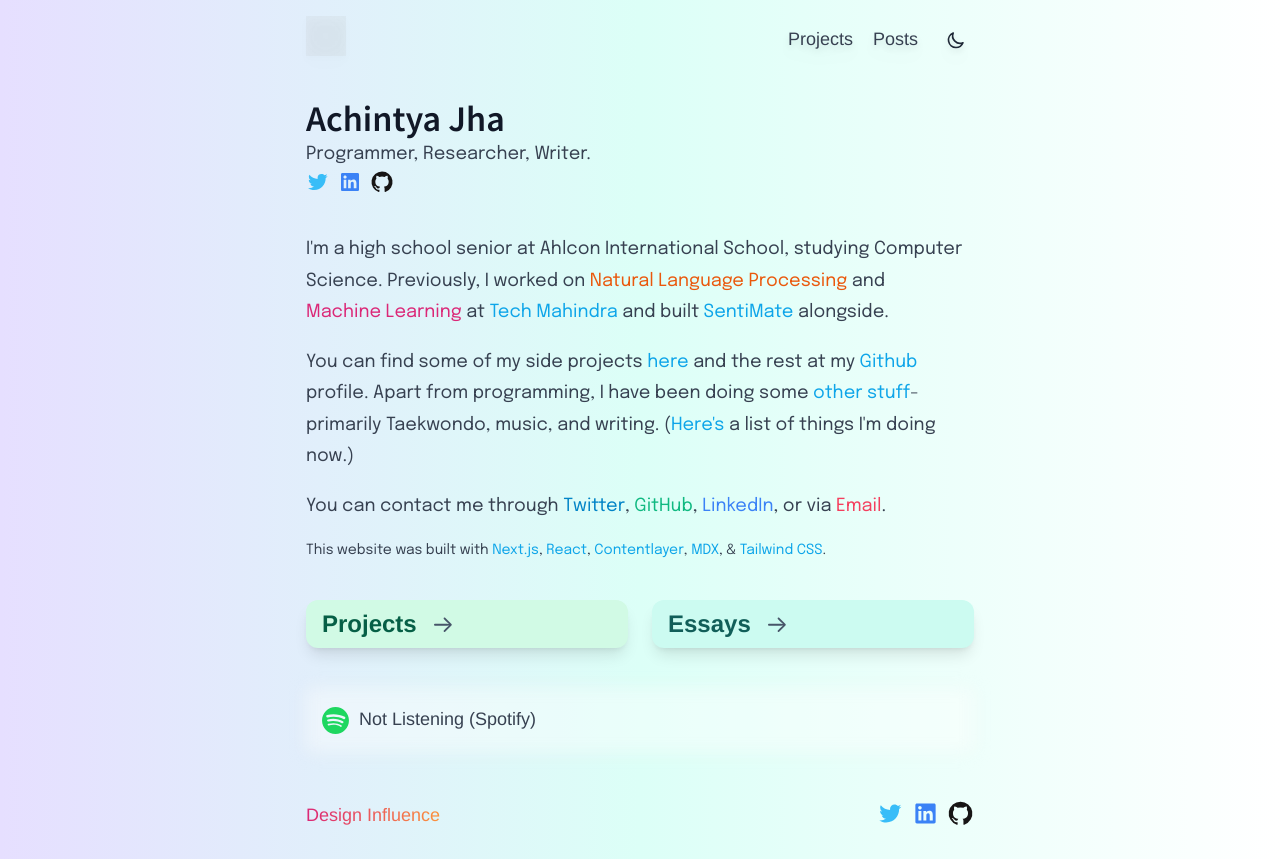
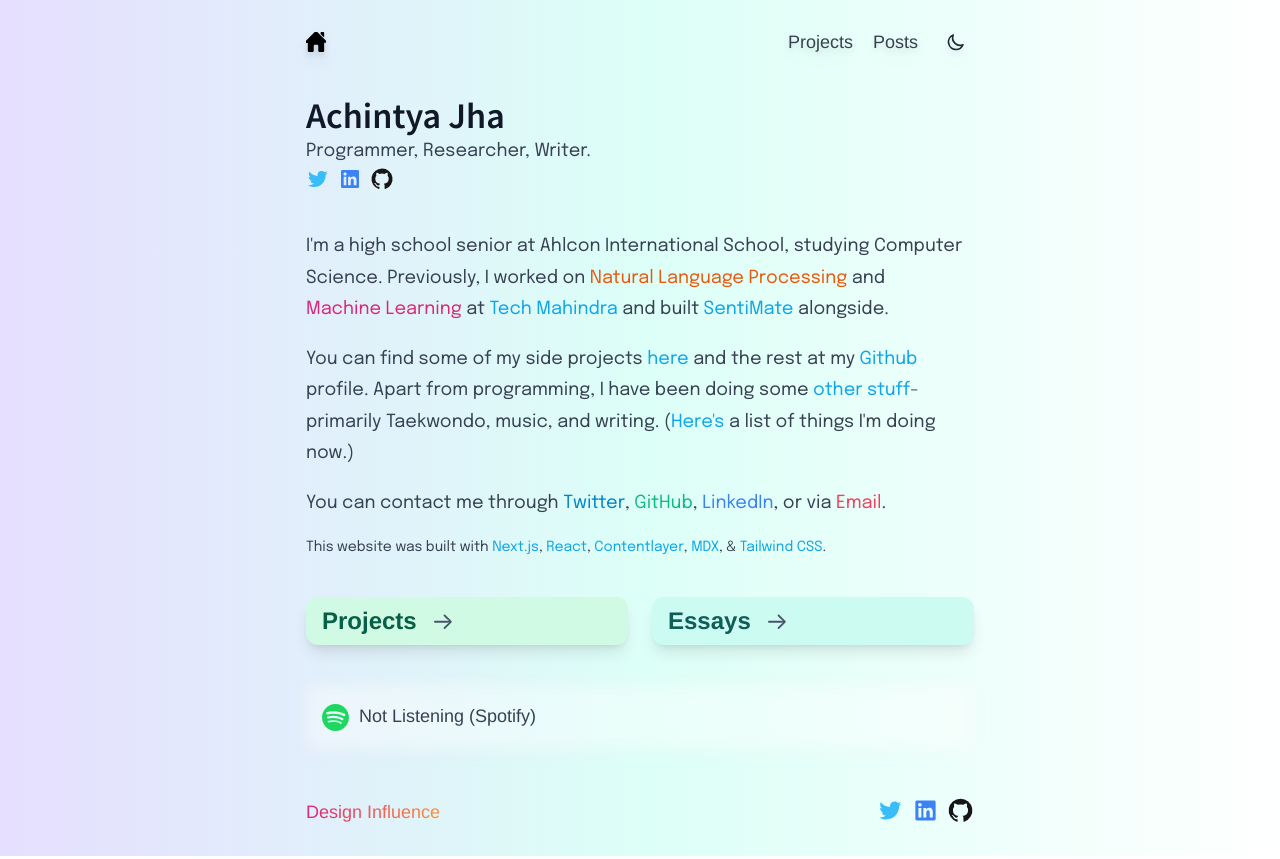
Before and after one commit to achntj/garden, a Next.js app: page / in a window 1280 px wide. Built offline with nearby package versions, Linux system fonts and the light colour scheme; no server answers.

Commit message:
nav home svg + project stack arrays

```diff
--- a/components/Nav.tsx
+++ b/components/Nav.tsx
@@ -1,40 +1,27 @@
 import React from "react";
 import Link from "next/link";
-import Image from "next/image";
-import { useState } from "react";
 import ThemeSwitcher from "./ThemeSwitcher";
 
-function cn(...classes) {
-  return classes.filter(Boolean).join(" ");
-}
-
 function Nav() {
-  const [isLoading, setLoading] = useState(true);
   return (
-    <div className="rounded-b drop-shadow-lg py-4">
+    <div className="rounded-b drop-shadow-lg py-4 mt-2">
       <div className="sm:flex justify-between items-center">
         <div className="">
-          <p className="">
-            <Link passHref href="/">
-              <a>
-                <Image
-                  alt="site avatar"
-                  src={`/images/avatar.png`}
-                  width={40}
-                  height={40}
-                  quality={100}
-                  priority
-                  className={cn(
-                    "duration-700 ease-in-out sm:mb-0 rounded select-none",
-                    isLoading
-                      ? "grayscale blur-2xl scale-110"
-                      : "grayscale-0 blur-0 scale-100"
-                  )}
-                  onLoadingComplete={() => setLoading(false)}
-                />
-              </a>
-            </Link>
-          </p>
+          <Link passHref href="/">
+            <svg
+              width="20"
+              height="20"
+              viewBox="10 10 44 44"
+              xmlns="http://www.w3.org/2000/svg"
+              className="cursor-pointer text-base"
+            >
+              <path
+                fillRule="evenodd"
+                fill="currentColor"
+                d="M48.01 10.02H48c1.1-.01 2 .89 2 1.99v8.52l0-.01c-.01.41-.34.74-.76.74 -.2-.01-.39-.08-.53-.22l-6.14-6.14 -.01-.01c-.38-.38-.59-.89-.59-1.42v-1.51l0 0c-.01-1.11.89-2.01 1.99-2.01Zm0 44h-9H39c-1.11-.01-2-.9-2-2.01v-12 0c0-1.11-.9-2-2-2h-6 -.01c-1.11 0-2 .89-2 2v12 0c0 1.1-.9 2-2 2h-9 -.01c-1.11-.01-2-.9-2-2.01V33.98H9.99l-.01-.001c-1.11-.01-2.01-.9-2-2.01 0-.54.21-1.04.58-1.42L30.55 8.53l-.01 0c.78-.79 2.04-.79 2.82-.01 0 0 0 0 0 0l21.994 22 0 0c.78.78.78 2.04-.01 2.82 -.38.37-.89.58-1.42.58h-4v18.01l0 0c0 1.1-.9 2-2 2 -.01 0-.01 0-.01-.001Z"
+              ></path>
+            </svg>
+          </Link>
         </div>
 
         <nav
--- a/pages/projects.tsx
+++ b/pages/projects.tsx
@@ -10,56 +10,56 @@ export default function Projects() {
       url: "https://sentimate.org",
       desc: "A Natural Language Processing and Machine Learning based model that is capable of using text for detecting depression.",
       color: "#7b61ff",
-      stack: "Flask, SciKit Learn, Pandas, SCSS, & Jekyll",
+      stack: ["Flask", "SciKit Learn", "Pandas", "SCSS", "Jekyll"],
     },
     {
       name: "Dynote",
       url: "https://dynote.vercel.app/",
       desc: "A No-Code Notes app that allows you to take notes in the browser rather than the code-editor.",
       color: "#f24822",
-      stack: "Next.JS, TypeScript, PostGres, Prisma, & TailwindCSS",
+      stack: ["Next.JS", "TypeScript", "PostGres", "Prisma", "TailwindCSS"],
     },
     {
       name: "PetiteURL",
       url: "https://petite.vercel.app/",
       desc: "THE URL Shortener that lets you choose your slug (if it's available) over random letters.",
       color: "#3486eb",
-      stack: "Next.JS, TypeScript, PostGres, Prisma, & TailwindCSS",
+      stack: ["Next.JS", "TypeScript", "PostGres", "Prisma", "TailwindCSS"],
     },
     {
       name: "StuClan",
       url: "https://talk.sentimate.org",
       desc: "A micro-blogging web-app primarily designed for helping out students solve problems related to mental health and educational-stress.",
       color: "#18a0fb",
-      stack: "React, Firebase",
+      stack: ["React", "Firebase"],
     },
     {
       name: "Wordle Clone",
+      url: "https://wordle-python.up.railway.app/",
       desc: "A (not nearly as interactive) clone of the popular game Wordle. Written in python.",
       color: "#1bc47d",
-      stack: "Python, Flask",
-      url: "https://wordle-python.up.railway.app/",
+      stack: ["Python", "Flask"],
     },
     {
       name: "Climate Crew",
       url: "https://climate-crew.ml/",
       desc: `[National Winner - NASA Space Apps 2020]\nThis website features self-authored unique stories, from our team, that provide a historical as well as mythological perspective to Climate.`,
       color: "#f97f0f",
-      stack: "Hugo, Golang, HTML, SCSS",
+      stack: ["Hugo", "Golang", "HTML", "SCSS"],
     },
     {
       name: "Crypto Status",
       url: "https://react-crypto-status.vercel.app",
       desc: "A live cryptocurrency analyser with coin based search.",
       color: "#00b5ce",
-      stack: "React, CoinGecko API",
+      stack: ["React", "CoinGecko API"],
     },
     {
       name: "Auto SNAKE",
       url: "https://www.youtube.com/watch?v=wyFxc-_l1jQ",
       desc: "A reinforcement learning model that uses Deep Q-Learning to learn to play 'Snake'.",
       color: "#ee46d3",
-      stack: "Python, Pytorch, PyGame",
+      stack: ["Python", "Pytorch", "PyGame"],
     },
   ];
   return (
```
